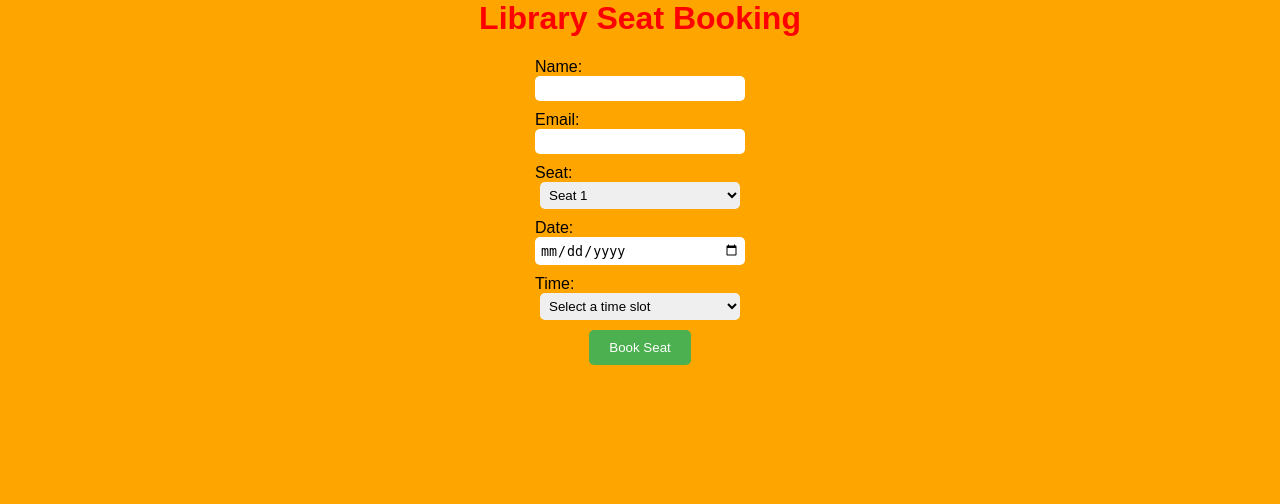
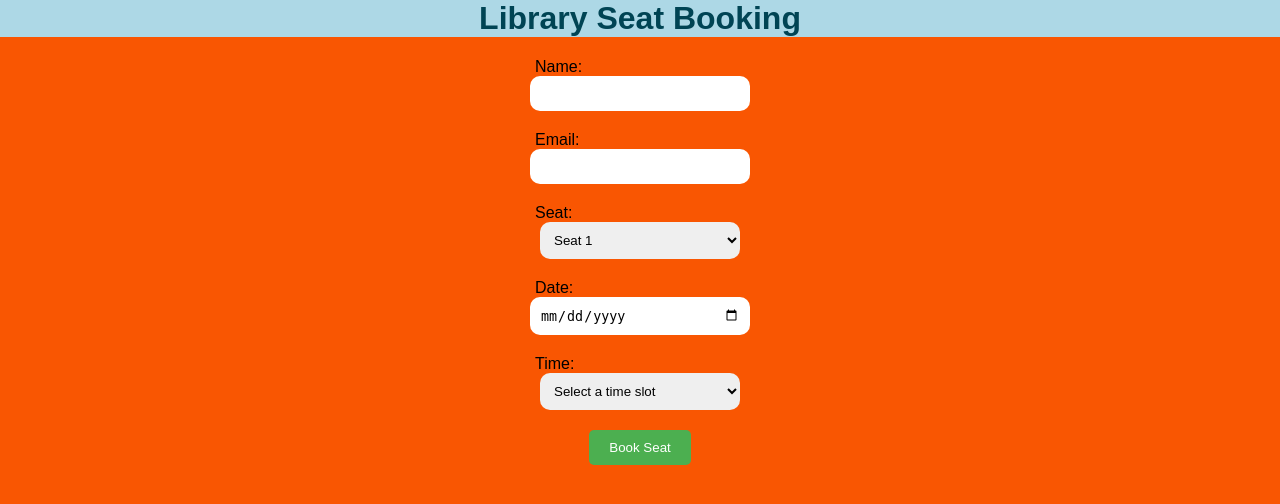
Before and after one commit to uaerious/Library, a Flask app: page / in a window 1280 px wide. Shown: the top 504 px of the page. Run offline with Flask 2, Linux system fonts and the light colour scheme.

Commit message:
final final final?????

```diff
--- a/static/style.css
+++ b/static/style.css
@@ -1,13 +1,13 @@
 @media (prefers-color-scheme: dark){
   body{
-    background-color: darkblue;
+    background-color: #004454;
     color: white;
   }
 }
 
 @media (prefers-color-scheme: light){
   body{
-    background-color: orange;
+    background-color: #f95602;
     color: black;
   }
 }
@@ -20,7 +20,8 @@ body {
 h1 {
 	margin-top: 0;
   text-align: center;
-  color: red;
+  color: #004454;
+  background-color: #ADD8E6;
 }
 
 form {
@@ -42,9 +43,9 @@ input[type="date"],
 input[type="number"],
 select {
     width: 200px;
-    padding: 5px;
-    margin-bottom: 10px;
-    border-radius: 5px;
+    padding: 10px;
+    margin-bottom: 20px;
+    border-radius: 10px;
     border: none;
 }
 
```
Also changed, not shown: README.md.
